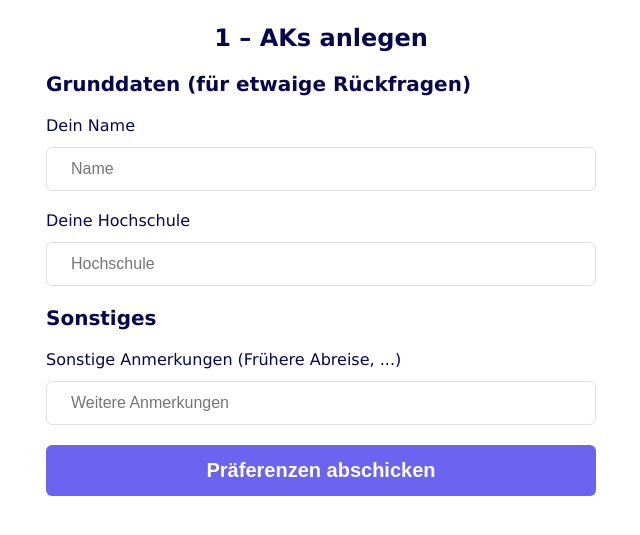
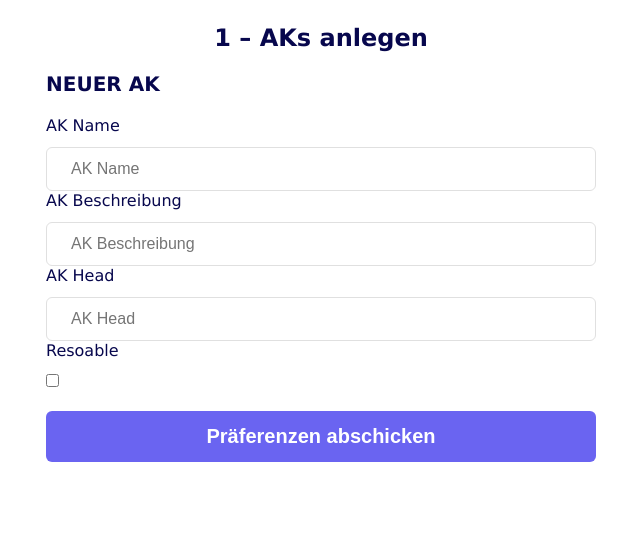
Before and after one commit to felixblanke/ak-plan-poll, a Flask app: page /create/1 in a window 1280 px wide. Shown: the top 535 px of the page, without its empty margins (319-959 px from the left). Run offline with Flask 3, Linux system fonts and the light colour scheme.

Commit message:
Add create page

```diff
--- a/templates/create.html
+++ b/templates/create.html
@@ -13,116 +13,86 @@
     {% for ak in aks %}
     <div class="mb-5">
         <label class="form-label form-label-2">{{ ak["name"] }}</label>
+        <label class="form-label">AK Name</label>
         <input
           type="text"
-          name="name"
-          id="name"
-          placeholder="Name"
+          name="ak{{ loop.index0 }}_name"
+          id="ak{{ loop.index0 }}_name"
+          placeholder="AK Name"
           class="form-input"
+          value="{{ ak['name'] }}"
           required
         />
 
-        <label for="name" class="form-label"> Dein Name </label>
+        <label class="form-label">AK Beschreibung</label>
         <input
           type="text"
-          name="name"
-          id="name"
-          placeholder="Name"
+          name="ak{{ loop.index0 }}_description"
+          id="ak{{ loop.index0 }}_description"
+          placeholder="AK Beschreibung"
           class="form-input"
-          required
+          value="{{ ak['description'] }}"
         />
-      </div>
 
+        <label class="form-label">AK Head</label>
+        <input
+          type="text"
+          name="ak{{ loop.index0 }}_head"
+          id="ak{{ loop.index0 }}_head"
+          placeholder="AK Head"
+          class="form-input"
+          value="{{ ak['head'] }}"
+        />
+
+        <label class="form-label">Resoable</label>
+        <input
+            type="checkbox"
+            id="ak{{ loop.index0 }}_reso"
+            name="ak{{ loop.index0 }}_reso"
+            {{ "checked" if ak["reso"] else "" }}
+        />
+    </div>
     {% endfor %}
+    <div class="mb-5">
+        <label class="form-label form-label-2">NEUER AK</label>
+        <label class="form-label">AK Name</label>
+        <input
+          type="text"
+          name="akneu_name"
+          id="akneu_name"
+          placeholder="AK Name"
+          class="form-input"
+          value=""
+        />
 
-    <label class="form-label form-label-2">Grunddaten (für etwaige Rückfragen)</label>
-    <div class="mb-5">
-      <label for="name" class="form-label"> Dein Name </label>
-      <input
-        type="text"
-        name="name"
-        id="name"
-        placeholder="Name"
-        class="form-input"
-        required
-      />
+        <label class="form-label">AK Beschreibung</label>
+        <input
+          type="text"
+          name="akneu_description"
+          id="akneu_description"
+          placeholder="AK Beschreibung"
+          class="form-input"
+          value=""
+        />
+
+        <label class="form-label">AK Head</label>
+        <input
+          type="text"
+          name="akneu_head"
+          id="akneu_head"
+          placeholder="AK Head"
+          class="form-input"
+          value=""
+        />
+
+        <label class="form-label">Resoable</label>
+        <input
+            type="checkbox"
+            id="akneu_reso"
+            name="akneu_reso"
+        />
     </div>
-    <div class="mb-5">
-      <label for="uni" class="form-label"> Deine Hochschule </label>
-      <input
-        type="text"
-        name="uni"
-        id="uni"
-        placeholder="Hochschule"
-        class="form-input"
-        required
-      />
-    </div>
-    <!-- availability -->
-    {% if blocks %}
-    <label class="form-label form-label-2">Verfügbarkeit</label>
-    <p class="mb-3">
-      Bitte gib an, ob du zu einem der Zeitpunkte <i>gar nicht</i> kannst.
-    </p>
-    {% if block_info_html %}{{ block_info_html | safe }}{% endif %}
-    {% for day in blocks %}
-      <label for="day{{ loop.index0 }}" class="form-label"> {{ day[0] }} </label>
-      <div class="radio-group">
-        {% for block in day[1] %}
-        <input type="checkbox" id="block{{ block[0] }}" name="block{{ block[0] }}" checked/>
-        <label for="block{{ block[0] }}"> {{ block[1] }} </label>
-        {% endfor %}
-      </div>
-    {% endfor %}
-    {% endif %}
-    <!-- preferences -->
-    {% if aks %}
-    <label class="form-label form-label-2">AK Präferenzen</label>
-    {% if ak_info_html %}{{ ak_info_html | safe }}{% endif %}
-    <div class="radio-flex">
-      {% for ak in aks %}
-      <div class="radio-group">
-        <legend>
-          {{ ak["name"] }}
-          <details>
-            <summary>Beschreibung</summary>
-            {{ ak["description"] }}
-            {% if ak["head"] %}
-              <br/><br/>
-              Verantwortlich: {{ ak["head"] }}
-            {% endif %}
-            {% if ak["reso"] %}
-              <br/><br/>
-              <i>Eine Resoerstellung ist angedacht.</i>
-            {% endif %}
-          </details>
-        </legend>
-        <input type="radio" id="ak{{ loop.index0 }}-radio0" name="ak{{ loop.index0 }}" value="0" required checked/>
-        <label for="ak{{ loop.index0 }}-radio0">Egal</label>
-        <input type="radio" id="ak{{ loop.index0 }}-radio1" name="ak{{ loop.index0 }}" value="1" required/>
-        <label for="ak{{ loop.index0 }}-radio1">Interessiert</label>
-        <input type="radio" id="ak{{ loop.index0 }}-radio2" name="ak{{ loop.index0 }}" value="2" required/>
-        <label for="ak{{ loop.index0 }}-radio2">Sehr gerne</label>
-        <input type="radio" id="ak{{ loop.index0 }}-radio3" name="ak{{ loop.index0 }}" value="-1" required/>
-        <label for="ak{{ loop.index0 }}-radio3">Erforderlich</label>
-      </div>
-      {% endfor %}
-    </div>
-    {% endif %}
-    <!-- other -->
-    <label class="form-label form-label-2">
-        Sonstiges
-    </label>
-    <div class="mb-5">
-      <label for="remarks" class="form-label"> Sonstige Anmerkungen (Frühere Abreise, ...) </label>
-      <input
-        type="text"
-        name="remarks"
-        id="remarks"
-        placeholder="Weitere Anmerkungen"
-        class="form-input"
-      />
-    </div>
+
     <!-- submit -->
     <div>
       <button class="btn">Präferenzen abschicken</button>
--- a/wsgi.py
+++ b/wsgi.py
@@ -19,6 +19,15 @@ def read_ak_data(poll_name: str) -> dict | None:
     try:
         with path.open("r") as ff:
             return json.load(ff)
+    except:
+        return None
+
+
+def write_ak_data(poll_name: str, data: dict) -> dict | None:
+    path = Path(safe_join(app.config["DATA_DIR"], f"{poll_name}.json"))
+    try:
+        with path.open("w") as ff:
+            return json.dump(data, ff, indent=2, ensure_ascii=False)
     except:
         return None
 
@@ -124,9 +133,38 @@ def create_poll(poll_name: str):
         data = {"aks": []}
 
     if request.method == "POST":
-        # TODO change data
-        # TODO store data
-        ...
+        form_data = dict(request.form)
+
+        ak_dict = defaultdict(lambda: defaultdict(dict))
+
+        for key, val in form_data.items():
+            if key.split("_")[0] == "akneu":
+                continue
+            ak_id = int(key.split("_")[0][2:])
+            field = key.split("_")[1]
+            ak_dict[ak_id]["info"][field] = val
+
+        data["aks"] = list(map(lambda x: x[1], sorted(ak_dict.items(), key=lambda x: x[0])))
+
+        new_ak_id = max(ak_dict.keys()) + 1
+        new_ak_dict = {}
+        if form_data["akneu_name"]:
+            new_ak_dict["name"] = form_data["akneu_name"]
+            new_ak_dict["description"] = form_data["akneu_description"]
+            new_ak_dict["head"] = form_data["akneu_head"]
+            if "akneu_reso" in form_data.keys():
+                new_ak_dict["reso"] = True
+
+        for v in ak_dict.values():
+            if "reso" not in v["info"]:
+                v["info"]["reso"] = False
+
+        if new_ak_dict:
+            data["aks"].append({"info": new_ak_dict})
+
+        write_ak_data(poll_name, data)
+
+        return redirect(url_for("create_poll", poll_name=poll_name))
 
     title = read_info(data, key="title", default=poll_name)
     ak_list = read_ak_list(data, default=[])
@@ -135,6 +173,7 @@ def create_poll(poll_name: str):
         "create.html",
         title=title,
         aks=ak_list,
+        poll_name=poll_name,
     )
 
 
```
